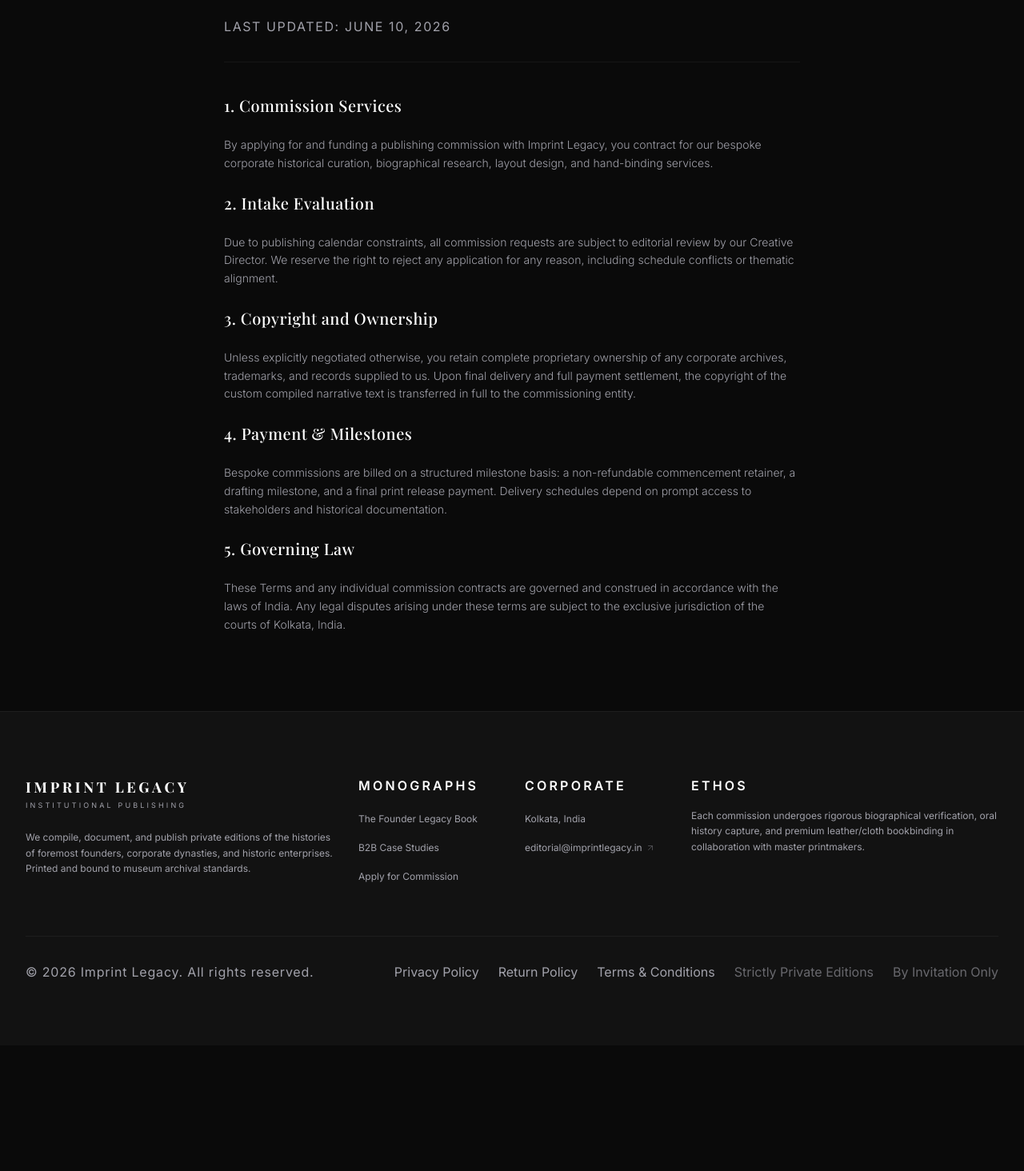
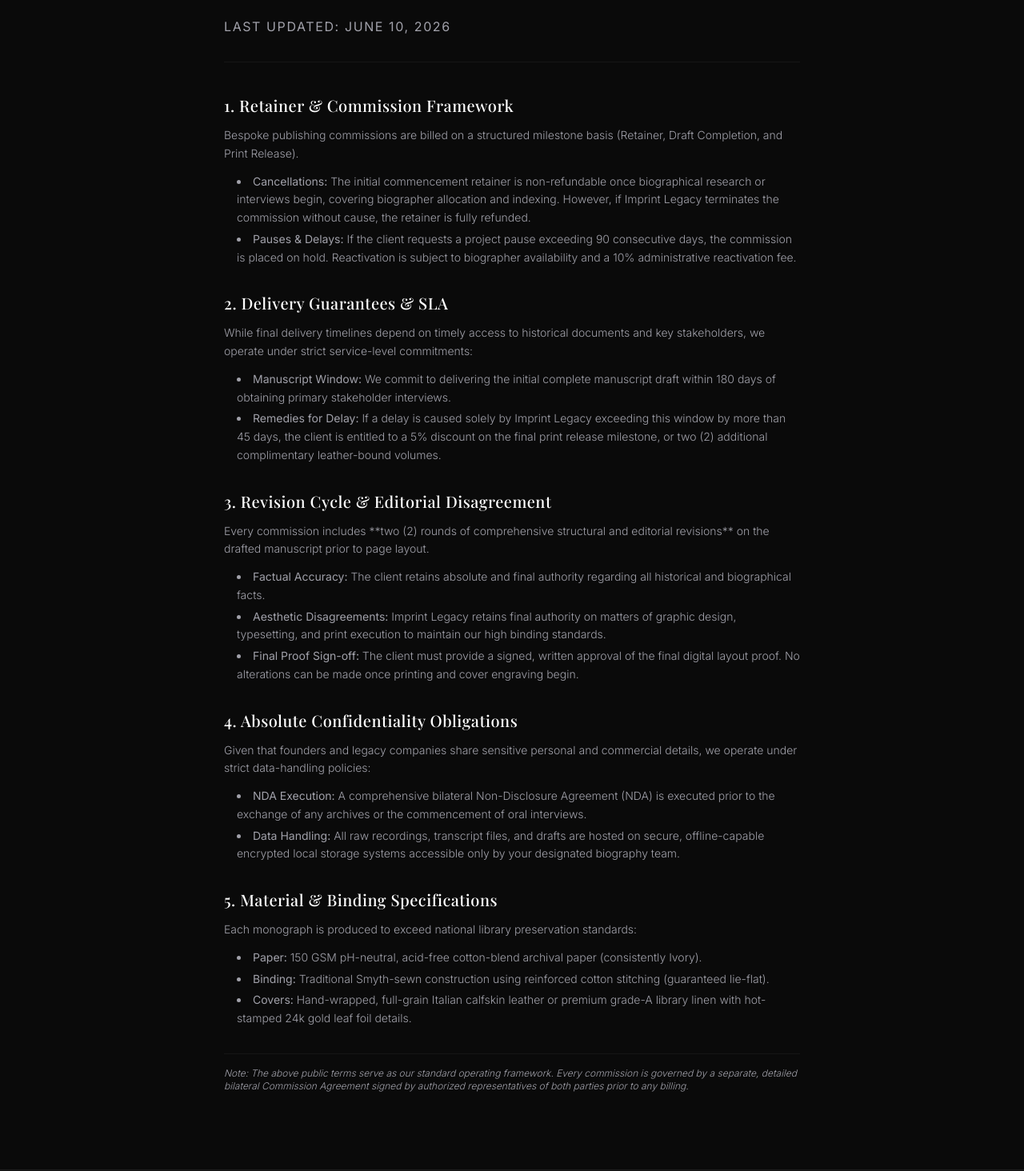
Before and after one commit to webgurdians/Imprint-Legacy, a Next.js app: page /terms in a window 1280 px wide. Shown: the part 306-1770 px from the top of the page at 80% size. Before the commit the page ends 1613 px from the top, so only its background shows below. Built offline with nearby package versions, Linux system fonts and the light colour scheme; no server answers; a web font is replaced by a local one.

Commit message:
legal: add comprehensive SLA, revisions, confidentiality, and printing specs to legal pages

```diff
--- a/app/terms/page.tsx
+++ b/app/terms/page.tsx
@@ -21,7 +21,7 @@ export default function TermsAndConditions() {
         <article className="space-y-10">
           <header className="space-y-4 border-b border-white/5 pb-8">
             <span className="text-2xs uppercase tracking-[0.25em] text-accent font-semibold">
-              Legal Commissions Framework
+              Bespoke Publishing Agreement Framework
             </span>
             <h1 className="font-heading text-3xl sm:text-4xl font-light text-white tracking-tight leading-tight">
               Terms & Conditions
@@ -31,41 +31,103 @@ export default function TermsAndConditions() {
             </p>
           </header>
 
-          <section className="space-y-6 font-sans text-sm font-light leading-relaxed text-muted">
+          <section className="space-y-8 font-sans text-sm font-light leading-relaxed text-muted">
+            <div className="space-y-3">
               <h2 className="font-heading text-xl font-medium text-white tracking-wide">
-              1. Commission Services
+                1. Retainer & Commission Framework
               </h2>
               <p>
-              By applying for and funding a publishing commission with Imprint Legacy, you contract for our bespoke corporate historical curation, biographical research, layout design, and hand-binding services.
+                Bespoke publishing commissions are billed on a structured milestone basis (Retainer, Draft Completion, and Print Release).
               </p>
+              <ul className="list-disc list-inside pl-4 space-y-1">
+                <li>
+                  <strong>Cancellations:</strong> The initial commencement retainer is non-refundable once biographical research or interviews begin, covering biographer allocation and indexing. However, if Imprint Legacy terminates the commission without cause, the retainer is fully refunded.
+                </li>
+                <li>
+                  <strong>Pauses & Delays:</strong> If the client requests a project pause exceeding 90 consecutive days, the commission is placed on hold. Reactivation is subject to biographer availability and a 10% administrative reactivation fee.
+                </li>
+              </ul>
+            </div>
 
+            <div className="space-y-3">
               <h2 className="font-heading text-xl font-medium text-white tracking-wide">
-              2. Intake Evaluation
+                2. Delivery Guarantees & SLA
               </h2>
               <p>
-              Due to publishing calendar constraints, all commission requests are subject to editorial review by our Creative Director. We reserve the right to reject any application for any reason, including schedule conflicts or thematic alignment.
+                While final delivery timelines depend on timely access to historical documents and key stakeholders, we operate under strict service-level commitments:
               </p>
+              <ul className="list-disc list-inside pl-4 space-y-1">
+                <li>
+                  <strong>Manuscript Window:</strong> We commit to delivering the initial complete manuscript draft within 180 days of obtaining primary stakeholder interviews.
+                </li>
+                <li>
+                  <strong>Remedies for Delay:</strong> If a delay is caused solely by Imprint Legacy exceeding this window by more than 45 days, the client is entitled to a 5% discount on the final print release milestone, or two (2) additional complimentary leather-bound volumes.
+                </li>
+              </ul>
+            </div>
 
+            <div className="space-y-3">
               <h2 className="font-heading text-xl font-medium text-white tracking-wide">
-              3. Copyright and Ownership
+                3. Revision Cycle & Editorial Disagreement
               </h2>
               <p>
-              Unless explicitly negotiated otherwise, you retain complete proprietary ownership of any corporate archives, trademarks, and records supplied to us. Upon final delivery and full payment settlement, the copyright of the custom compiled narrative text is transferred in full to the commissioning entity.
+                Every commission includes **two (2) rounds of comprehensive structural and editorial revisions** on the drafted manuscript prior to page layout.
               </p>
+              <ul className="list-disc list-inside pl-4 space-y-1">
+                <li>
+                  <strong>Factual Accuracy:</strong> The client retains absolute and final authority regarding all historical and biographical facts.
+                </li>
+                <li>
+                  <strong>Aesthetic Disagreements:</strong> Imprint Legacy retains final authority on matters of graphic design, typesetting, and print execution to maintain our high binding standards.
+                </li>
+                <li>
+                  <strong>Final Proof Sign-off:</strong> The client must provide a signed, written approval of the final digital layout proof. No alterations can be made once printing and cover engraving begin.
+                </li>
+              </ul>
+            </div>
 
+            <div className="space-y-3">
               <h2 className="font-heading text-xl font-medium text-white tracking-wide">
-              4. Payment & Milestones
+                4. Absolute Confidentiality Obligations
               </h2>
               <p>
-              Bespoke commissions are billed on a structured milestone basis: a non-refundable commencement retainer, a drafting milestone, and a final print release payment. Delivery schedules depend on prompt access to stakeholders and historical documentation.
+                Given that founders and legacy companies share sensitive personal and commercial details, we operate under strict data-handling policies:
               </p>
+              <ul className="list-disc list-inside pl-4 space-y-1">
+                <li>
+                  <strong>NDA Execution:</strong> A comprehensive bilateral Non-Disclosure Agreement (NDA) is executed prior to the exchange of any archives or the commencement of oral interviews.
+                </li>
+                <li>
+                  <strong>Data Handling:</strong> All raw recordings, transcript files, and drafts are hosted on secure, offline-capable encrypted local storage systems accessible only by your designated biography team.
+                </li>
+              </ul>
+            </div>
 
+            <div className="space-y-3">
               <h2 className="font-heading text-xl font-medium text-white tracking-wide">
-              5. Governing Law
+                5. Material & Binding Specifications
               </h2>
               <p>
-              These Terms and any individual commission contracts are governed and construed in accordance with the laws of India. Any legal disputes arising under these terms are subject to the exclusive jurisdiction of the courts of Kolkata, India.
+                Each monograph is produced to exceed national library preservation standards:
               </p>
+              <ul className="list-disc list-inside pl-4 space-y-1">
+                <li>
+                  <strong>Paper:</strong> 150 GSM pH-neutral, acid-free cotton-blend archival paper (consistently Ivory).
+                </li>
+                <li>
+                  <strong>Binding:</strong> Traditional Smyth-sewn construction using reinforced cotton stitching (guaranteed lie-flat).
+                </li>
+                <li>
+                  <strong>Covers:</strong> Hand-wrapped, full-grain Italian calfskin leather or premium grade-A library linen with hot-stamped 24k gold leaf foil details.
+                </li>
+              </ul>
+            </div>
+
+            <div className="space-y-3 pt-4 border-t border-white/5">
+              <p className="text-xs italic text-muted">
+                Note: The above public terms serve as our standard operating framework. Every commission is governed by a separate, detailed bilateral Commission Agreement signed by authorized representatives of both parties prior to any billing.
+              </p>
+            </div>
           </section>
         </article>
       </div>
```
Also changed, not shown: app/return-policy/page.tsx (+40 -18 lines). Lines whose indentation alone changed are shown as unchanged.
